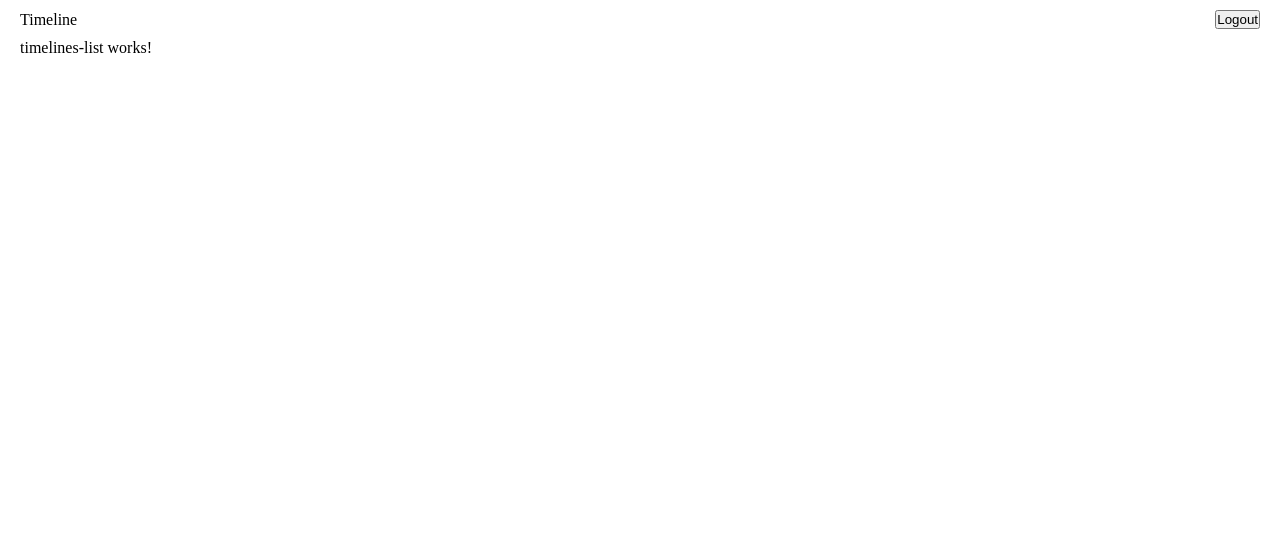
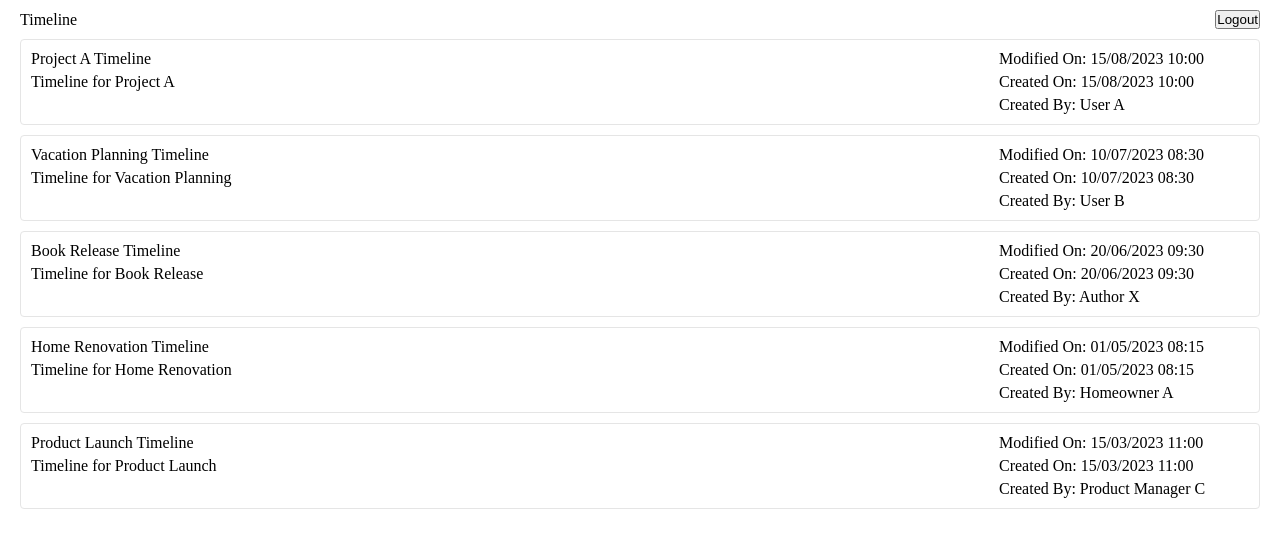
Before and after one commit to paryanimohit1/logger, an Angular app: page /timelines in a window 1280 px wide. Shown: the top 548 px of the page. Built offline with nearby package versions, Linux system fonts and the light colour scheme.

Commit message:
render timelines-list

```diff
--- a/src/app/home/timelines-list/timelines-list.component.html
+++ b/src/app/home/timelines-list/timelines-list.component.html
@@ -1 +1,7 @@
-<p>timelines-list works!</p>
+<div *ngFor="let timeline of timelinesList" class="timeline-card">
+    <p class="timeline-name">{{ timeline.title }}</p>
+    <p class="timeline-description">{{ timeline.description }}</p>
+    <p>Modified On: {{ timeline.modifiedOn | date:'dd/MM/yyyy HH:mm' }}</p>
+    <p>Created On: {{ timeline.createdOn | date:'dd/MM/yyyy HH:mm' }}</p>
+    <p>Created By: {{ timeline.createdBy }}</p>
+</div>
--- a/src/app/home/timelines-list/timelines-list.component.scss
+++ b/src/app/home/timelines-list/timelines-list.component.scss
@@ -0,0 +1,25 @@
+.timeline-card {
+    display: grid;
+    grid-template-columns: 1fr 250px;
+    grid-template-rows: repeat(3, 1fr);
+    row-gap: 5px;
+    padding: 10px;
+    border: 1px solid #e5e5e5;
+    border-radius: 4px;
+    margin-bottom: 10px;
+
+    &:last-child {
+        margin-bottom: 0;
+    }
+
+    .timeline-name {
+        grid-column: 1/2;
+        grid-row: 1/2;
+    }
+
+    .timeline-description {
+        grid-column: 1/2;
+        grid-row: 2/4;
+    }
+
+}
```
